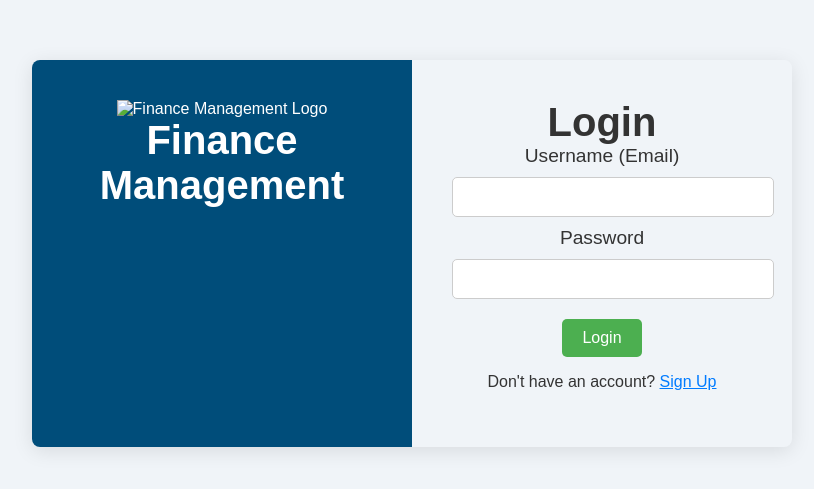
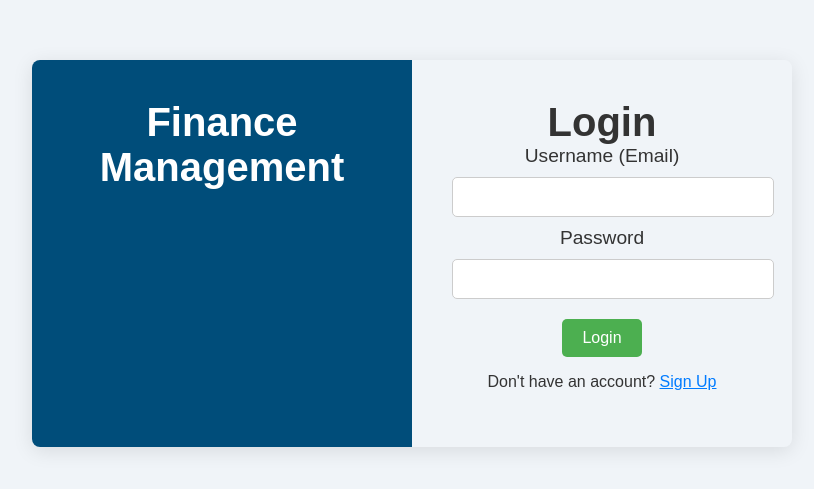
Before and after one commit to Sangeetha-T-Samuel/VIRONISA-1-, a website: page login.html in a window 1280 px wide. Shown: the part 147-636 px from the top of the page, without its empty margins (228-1042 px from the left). Drawn offline with Linux system fonts and the light colour scheme.

Commit message:
Update login.html

```diff
--- a/login.html
+++ b/login.html
@@ -25,7 +25,7 @@
 <body>
     <div class="container">
         <div class="left-panel">
-            <img src="logo.png" alt="Finance Management Logo" class="logo">
+            <!--<img src="logo." alt="Finance Management Logo" class="logo">-->
             <h1>Finance Management</h1>
         </div>
         <div class="right-panel">
```
